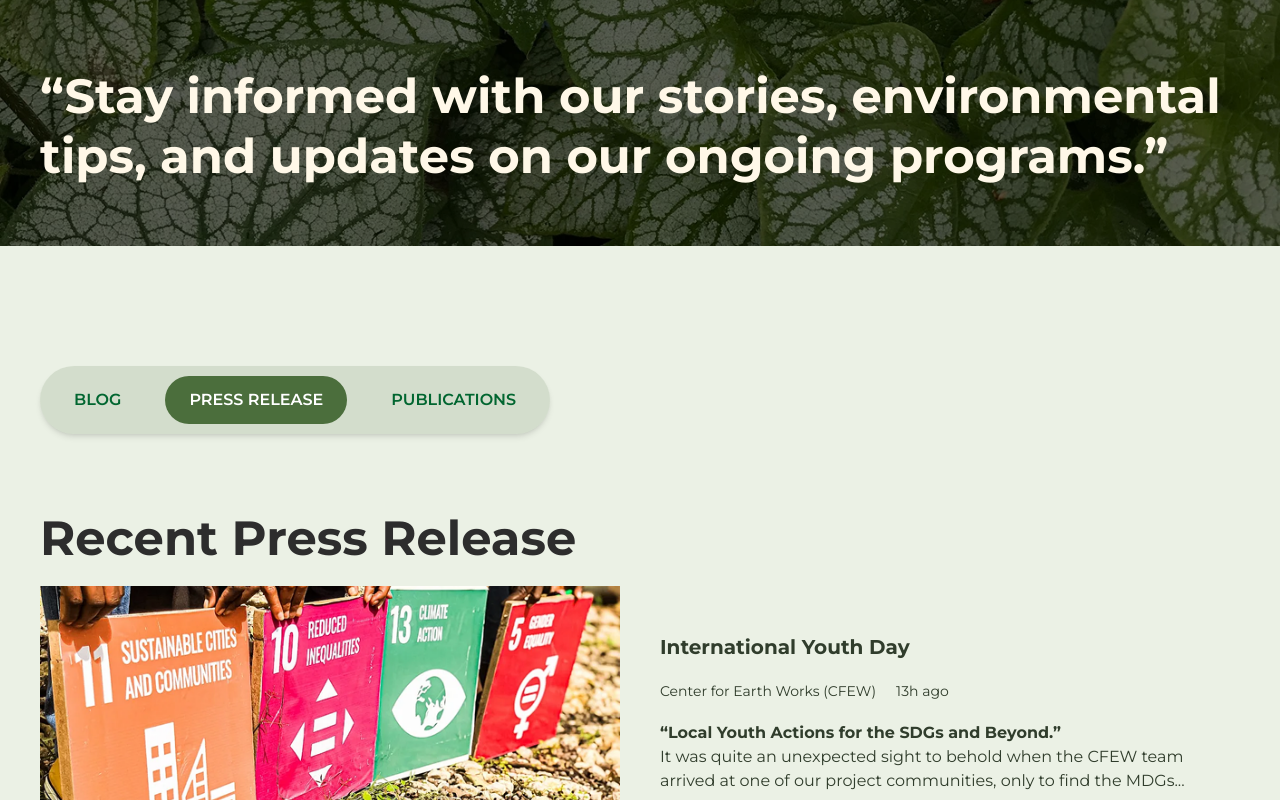
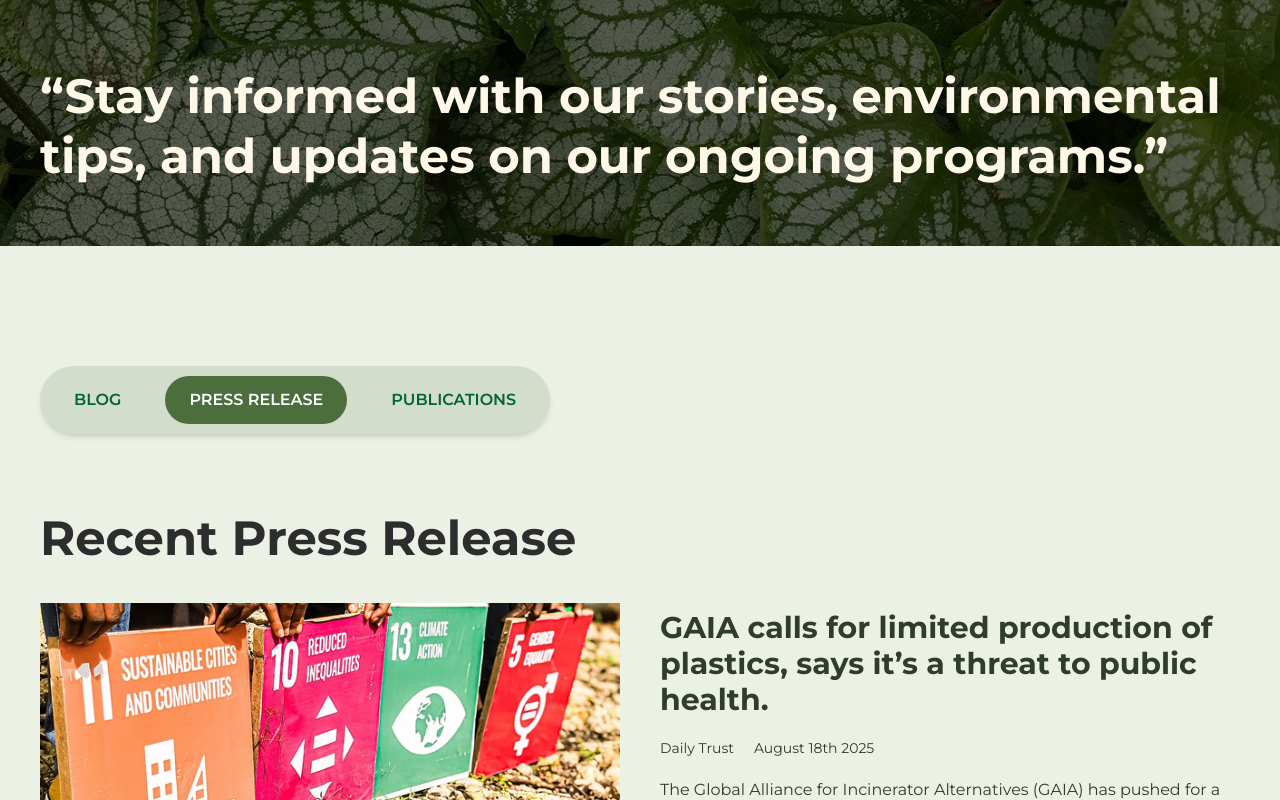
Before and after one commit to Akintayo74/CFEW-website-dian, a React (Vite) app: page /resources in a window 1280 px wide. Both pictures are taken after a click on the button "PRESS RELEASE". Shown: the part 549-1349 px from the top of the page. Built offline with nearby package versions, Linux system fonts and the light colour scheme.

Commit message:
Extracted 'LatestCards' component for more DRY code

```diff
--- /dev/null
+++ b/src/components/LatestCards/LatestCards.jsx
@@ -0,0 +1,37 @@
+import React from 'react';
+import Button from '../Button';
+
+function LatestCards({ imageSrc, title, publisher, dateSent, textExcerpt }) {
+  return (
+    <div className='grid grid-cols-1 md:grid-cols-2 md:gap-10 md:items-center text-left text-cfew-primary-900 mb-16 md:mb-30'>
+      <div className='w-full'>
+        <img src={imageSrc} className='w-full h-auto md:h-75 lg:h-auto object-cover'/>
+      </div>
+
+      <div className='flex flex-col gap-5'>
+        <h6 className='font-bold text-xl lg:text-3xl mt-6'>
+          { title }
+        </h6>
+
+        <div className='flex gap-5 items-center text-sm'>
+          <p>
+            { publisher }
+          </p>
+          <p>
+            { dateSent }
+          </p>
+        </div>
+
+        <p>
+          { textExcerpt }
+        </p>
+
+        <Button className='bg-cfew-primary-100'>
+          Read More
+        </Button>
+      </div>
+    </div>
+  );
+}
+
+export default LatestCards;
--- /dev/null
+++ b/src/components/LatestCards/index.js
@@ -0,0 +1,2 @@
+export * from './LatestCards';
+export { default } from './LatestCards';
--- a/src/components/ResourcesPressRelease/ResourcesPressRelease.jsx
+++ b/src/components/ResourcesPressRelease/ResourcesPressRelease.jsx
@@ -2,6 +2,7 @@ import React from 'react';
 import Container from '../Container';
 import SectionHeader from '../SectionHeader';
 import Button from '../Button';
+import LatestCards from '../LatestCards/LatestCards';
 
 function ResourcesPressRelease() {
   return (
@@ -11,36 +12,13 @@ function ResourcesPressRelease() {
           Recent Press Release
         </SectionHeader>
 
-        <div className='grid grid-cols-1 md:grid-cols-2 md:gap-10 md:items-center text-left text-cfew-primary-900 mb-16 md:mb-30'>
-          <div className='w-full'>
-            <img src='/blog-card-2.png' className='w-full h-auto md:h-75 lg:h-auto object-cover'/>
-          </div>
-
-          <div className='flex flex-col gap-5'>
-            <h6 className='font-bold text-xl mt-6'>
-              International Youth Day
-            </h6>
-
-            <div className='flex gap-5 items-center text-sm'>
-              <p>
-                Center for Earth Works (CFEW)
-              </p>
-              <p>
-                13h ago
-              </p>
-            </div>
-
-            <p>
-              <b>“Local Youth Actions for the SDGs and Beyond.”</b> <br/>
-              It was quite an unexpected sight to behold when the CFEW team arrived at one of our project communities, only to find the MDGs...
-            </p>
-
-            <Button className='bg-cfew-primary-100'>
-              Read More
-            </Button>
-          </div>
-        </div>
-
+        <LatestCards
+          imageSrc='/blog-card-2.png'
+          title='GAIA calls for limited production of plastics, says it’s a threat to public health.'
+          publisher='Daily Trust'
+          dateSent='August 18th 2025'
+          textExcerpt='The Global Alliance for Incinerator Alternatives (GAIA) has pushed for a limit in the production of plastic products because it has become a threat to public health and environmental pollution.'
+        />
       </Container>
     </div>
   );
--- a/src/components/ResourcesPublications/ResourcesPublications.jsx
+++ b/src/components/ResourcesPublications/ResourcesPublications.jsx
@@ -2,6 +2,7 @@ import React from 'react';
 import Container from '../Container';
 import SectionHeader from '../SectionHeader';
 import Button from '../Button';
+import LatestCards from '../LatestCards/LatestCards';
 
 function ResourcesPublications() {
   return (
@@ -11,35 +12,13 @@ function ResourcesPublications() {
           Publications
         </SectionHeader>
 
-        <div className='grid grid-cols-1 md:grid-cols-2 md:gap-10 md:items-center text-left text-cfew-primary-900 mb-16 md:mb-30'>
-          <div className='w-full'>
-            <img src='/blog-card-2.png' className='w-full h-auto md:h-75 lg:h-auto object-cover'/>
-          </div>
-
-          <div className='flex flex-col gap-5'>
-            <h6 className='font-bold text-xl mt-6'>
-              International Youth Day
-            </h6>
-
-            <div className='flex gap-5 items-center text-sm'>
-              <p>
-                Center for Earth Works (CFEW)
-              </p>
-              <p>
-                13h ago
-              </p>
-            </div>
-
-            <p>
-              <b>“Local Youth Actions for the SDGs and Beyond.”</b> <br/>
-              It was quite an unexpected sight to behold when the CFEW team arrived at one of our project communities, only to find the MDGs...
-            </p>
-
-            <Button className='bg-cfew-primary-100'>
-              Read More
-            </Button>
-          </div>
-        </div>
+        <LatestCards
+          imageSrc='/blog-card-2.png'
+          title='The Nigerian Plastic Tsunami Report 2023.pdf'
+          publisher='Center for Earth Works(CFEW)'
+          dateSent='Fri, 18 Aug 2023'
+          textExcerpt='The Global Alliance for Incinerator Alternatives (GAIA) has pushed for a limit in the production of plastic products because it has become a threat to public health and environmental pollution.'
+        />
 
       </Container>
     </div>
```
